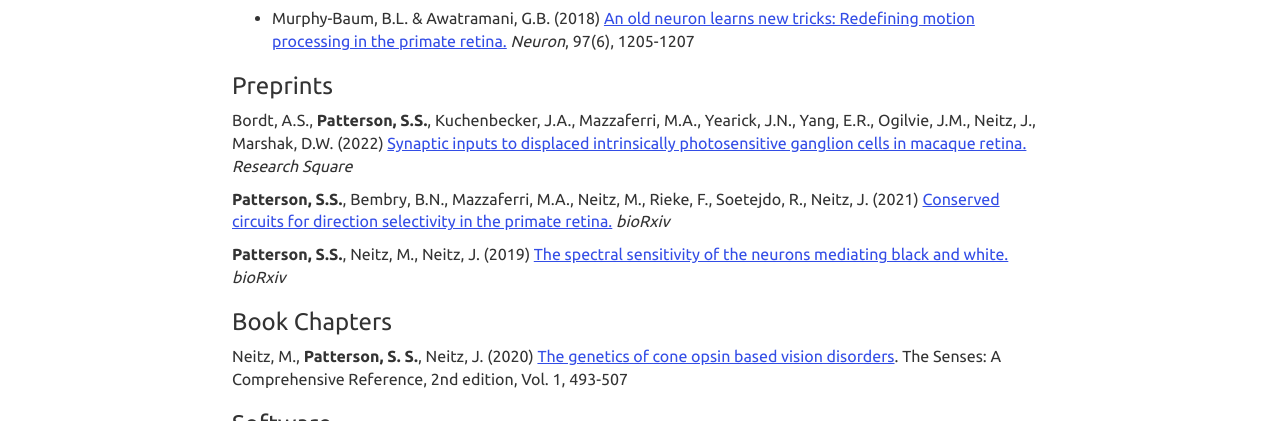
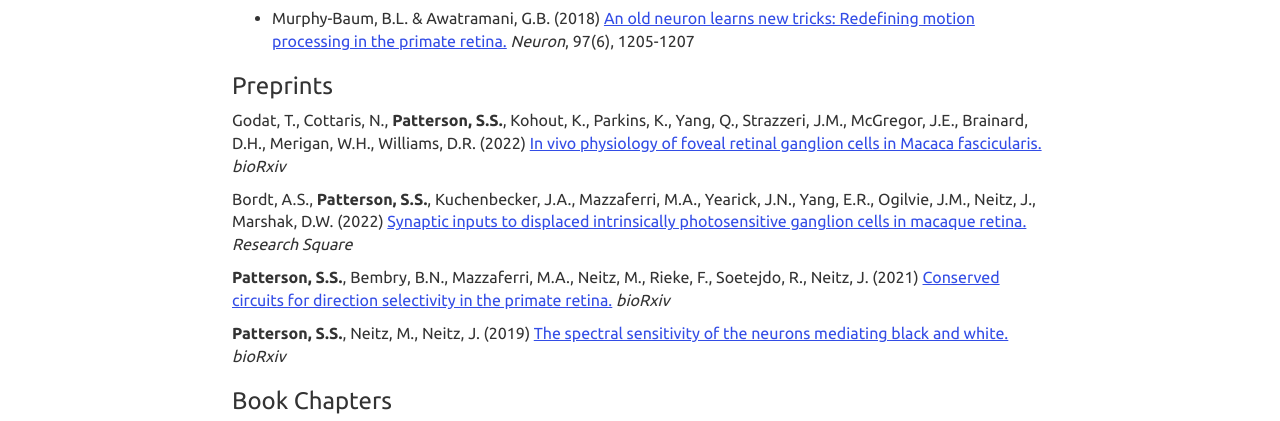
Before and after one commit to sarastokes/sarastokes.github.io, a plain HTML site: page index.html in a window 1280 px wide. Shown: the part 1336-1757 px from the top of the page. Drawn offline with nearby package versions, Linux system fonts and the light colour scheme.

Commit message:
CV updates

```diff
--- a/index.html
+++ b/index.html
@@ -74,6 +74,8 @@
 			</ul>
 
 		<h3>Preprints</h3>
+		<p>Godat, T., Cottaris, N., <b>Patterson, S.S.</b>, Kohout, K., Parkins, K., Yang, Q., Strazzeri, J.M., McGregor, J.E., Brainard, D.H., Merigan, W.H., Williams, D.R. (2022) <a href="https://www.biorxiv.org/content/10.1101/2022.02.28.482294v1">In vivo physiology of foveal retinal ganglion
+				cells in Macaca fascicularis. </a> <i>bioRxiv</i></p>
 		<p> Bordt, A.S., <b>Patterson, S.S.</b>, Kuchenbecker, J.A., Mazzaferri, M.A., Yearick, J.N., Yang, E.R., Ogilvie, J.M., Neitz, J., Marshak, D.W. (2022) <a href="https://www.researchsquare.com/article/rs-1239828/v1">Synaptic inputs to displaced intrinsically photosensitive ganglion cells in macaque retina.</a> <i>Research Square</i></p>
 		<p> <b>Patterson, S.S.</b>, Bembry, B.N., Mazzaferri, M.A., Neitz, M., Rieke, F., Soetejdo, R., Neitz, J. (2021) <a href="https://www.biorxiv.org/content/10.1101/2021.07.21.453225v1">Conserved circuits for direction selectivity in the primate retina.</a> <i>bioRxiv</i></p>
 		<p> <b>Patterson, S.S.</b>, Neitz, M., Neitz, J. (2019) <a href="https://www.biorxiv.org/content/10.1101/829051v2">The spectral sensitivity of the neurons mediating black and white.</a> <i>bioRxiv</i></p>
```
Also changed, not shown: 1 other file.
